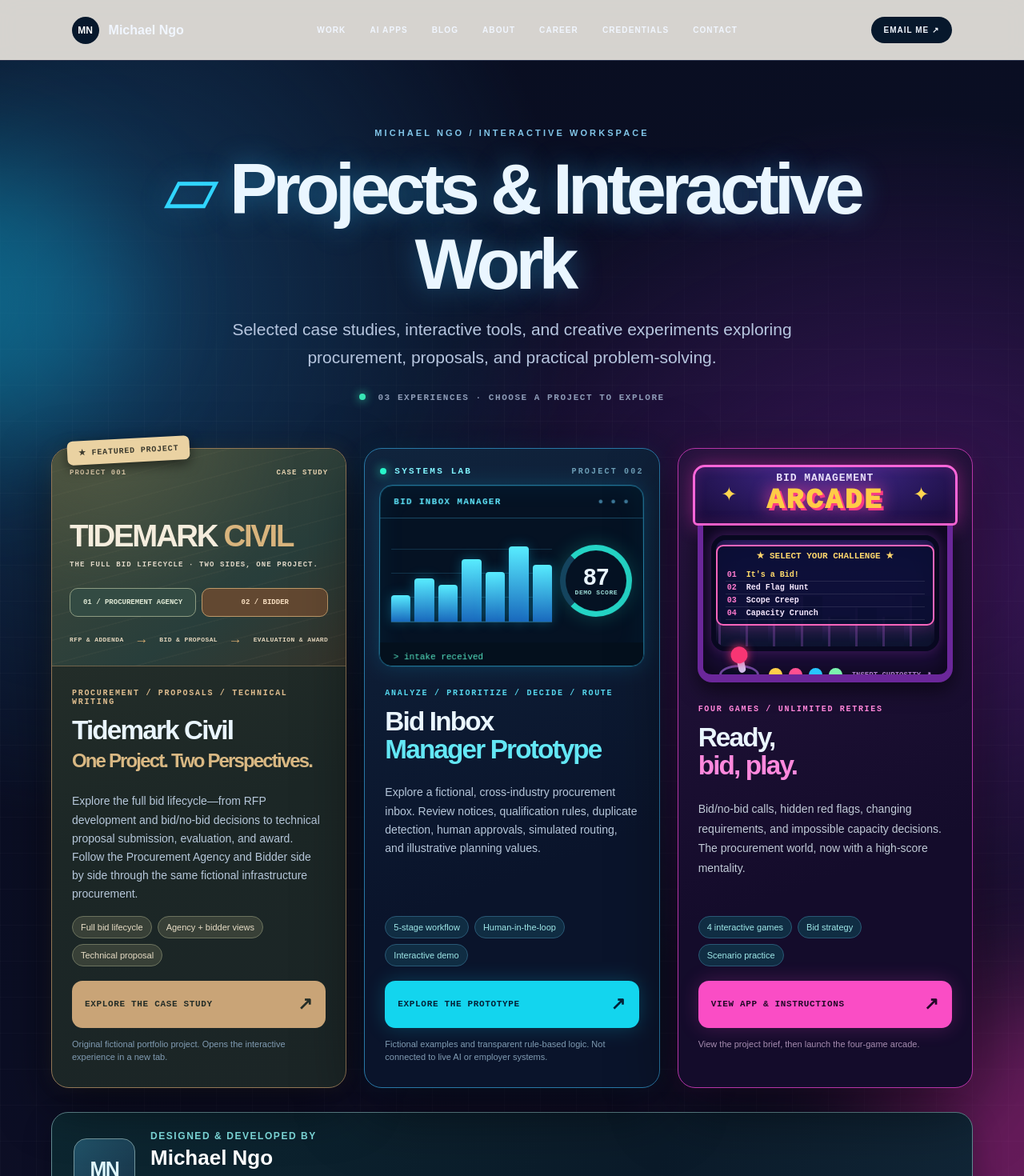
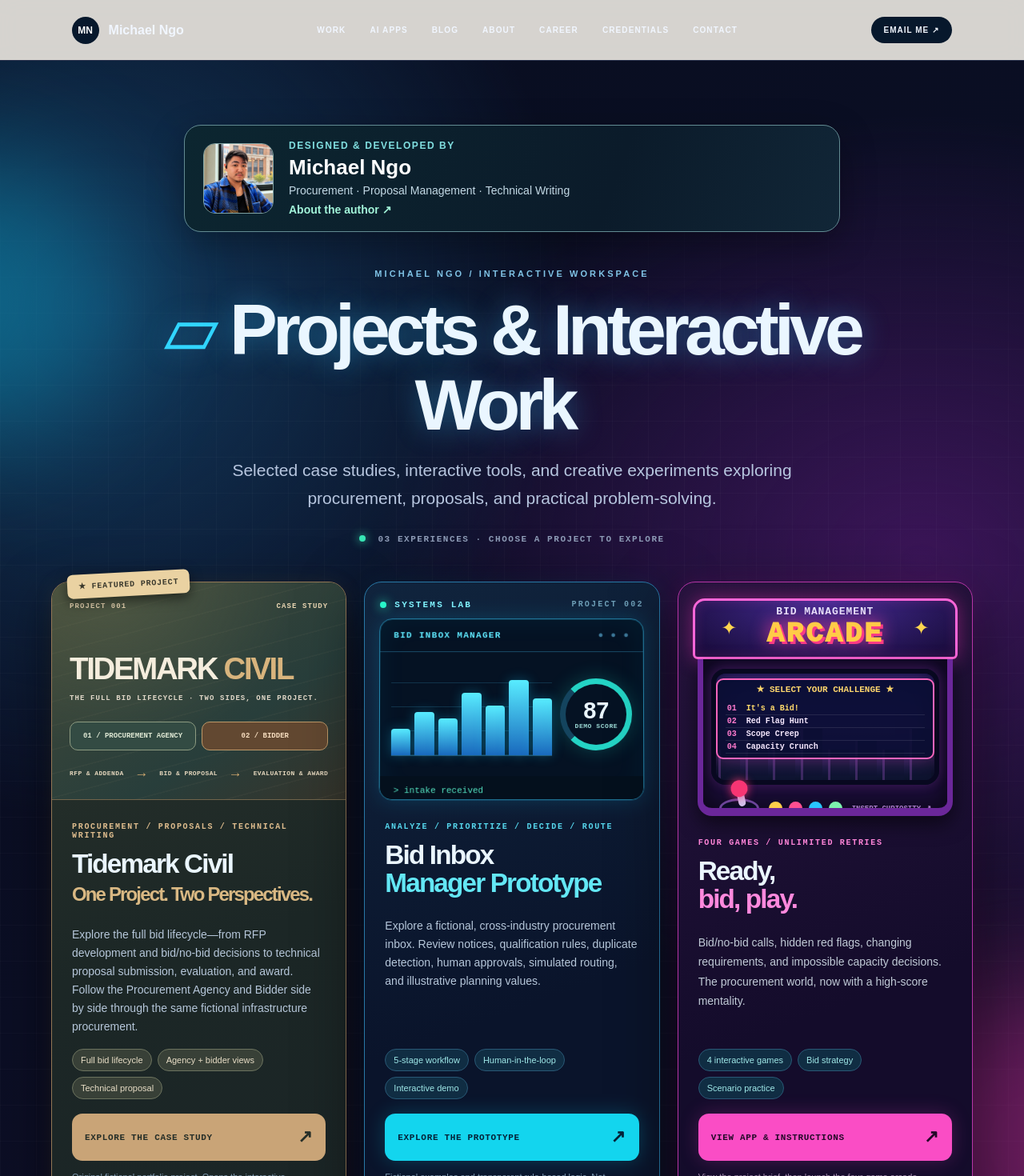
Before and after one commit to michaelngo5x/michael-ngo-portfolio, a Next.js app: page /projects in a window 1280 px wide. Shown: the top 1470 px of the page at 80% size. Built offline with nearby package versions, Linux system fonts and the light colour scheme.

Commit message:
Move author credit to top of projects page and show portfolio portrait

```diff
--- a/app/projects/page.tsx
+++ b/app/projects/page.tsx
@@ -9,6 +9,7 @@ export default function ProjectsPage() {
       <section className="projects-world" aria-labelledby="projects-heading">
         <div className="world-orb orb-one" aria-hidden="true" />
         <div className="world-orb orb-two" aria-hidden="true" />
+        <div className="projects-author"><img className="author-avatar" src="/images/michael-ngo.jpg" alt="Portrait of Michael Ngo" /><div><span className="author-label">DESIGNED &amp; DEVELOPED BY</span><strong>Michael Ngo</strong><p>Procurement · Proposal Management · Technical Writing</p><a href="/#about">About the author ↗</a></div></div>
         <div className="projects-intro">
           <span className="projects-kicker">MICHAEL NGO / INTERACTIVE WORKSPACE</span>
           <h1 id="projects-heading"><span aria-hidden="true">▱</span> Projects &amp; Interactive Work<span className="blink">_</span></h1>
@@ -75,7 +76,7 @@ export default function ProjectsPage() {
             </div>
           </article>
         </div>
-        <div className="projects-author"><div className="author-avatar" aria-hidden="true">MN</div><div><span className="author-label">DESIGNED &amp; DEVELOPED BY</span><strong>Michael Ngo</strong><p>Procurement · Proposal Management · Technical Writing</p><a href="/#about">About the author ↗</a></div></div>
+
         <div className="projects-outro"><span>◉ THREE EXPERIENCES. ONE CREATIVE WORKSPACE.</span><a href="/#work">← BACK TO SELECTED WORK</a></div>
       </section>
       <style>{`
@@ -157,6 +158,10 @@ export default function ProjectsPage() {
         .projects-author a{color:#a2f4d9;text-decoration:none;font-weight:800;font-size:14px}
         .projects-author a:hover{text-decoration:underline}
         @media(max-width:700px){.tidemark-visual{height:auto;min-height:260px}.lab-card .lab-screen{height:227px}.arcade-card .cabinet{height:196px}.experience-copy h2{min-height:0}.experience-copy .project-chips{margin-top:12px;min-height:0}.projects-author{margin-top:25px;padding:18px}.author-avatar{width:60px;height:60px;flex-basis:60px}.projects-author strong{font-size:22px}}
+        .projects-author{max-width:820px;margin:0 auto 42px;position:relative;z-index:1;padding:18px 23px;box-shadow:0 14px 45px #0005}
+        .projects-author .author-avatar{display:block;width:88px;height:88px;flex:0 0 88px;object-fit:cover;object-position:center 25%;border-radius:15px;border:1px solid #81a4a4;background:#243e45}
+        .projects-intro{margin-bottom:46px}
+        @media(max-width:700px){.projects-author{max-width:530px;margin-bottom:32px}.projects-author .author-avatar{width:70px;height:70px;flex-basis:70px}.projects-author .author-label{font-size:10px}}
         @media(prefers-reduced-motion:reduce){.experience-card,.experience-action{transition:none}.blink,.cursor{animation:none}}
       `}</style>
     </main>
```
